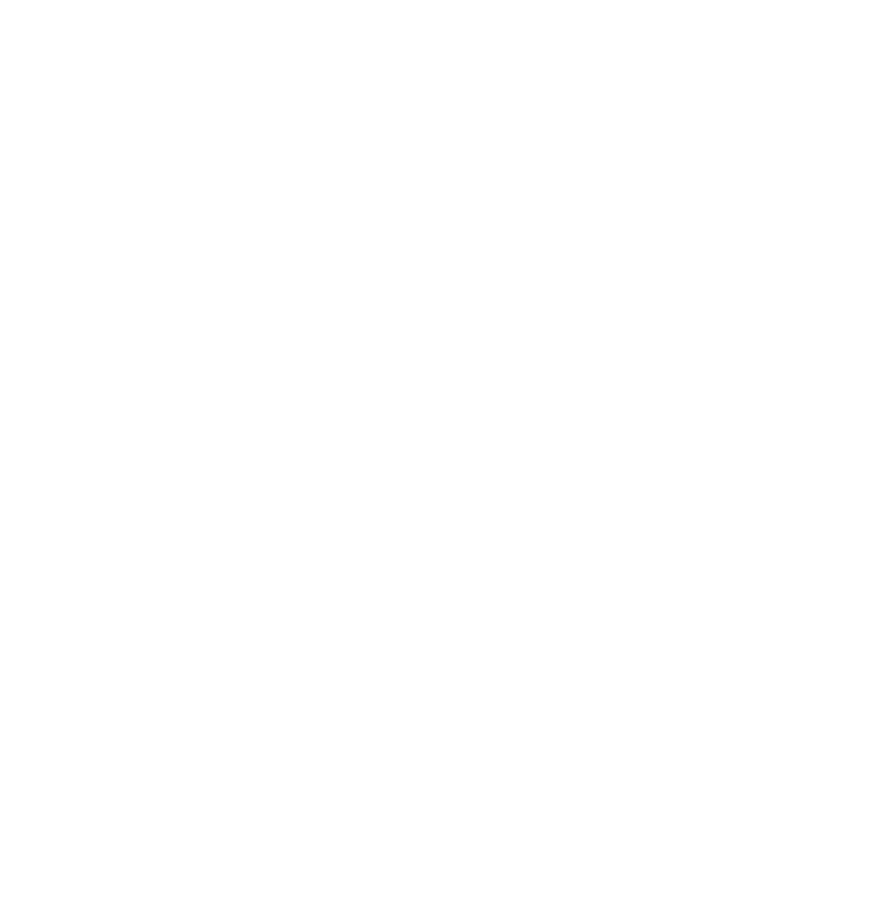
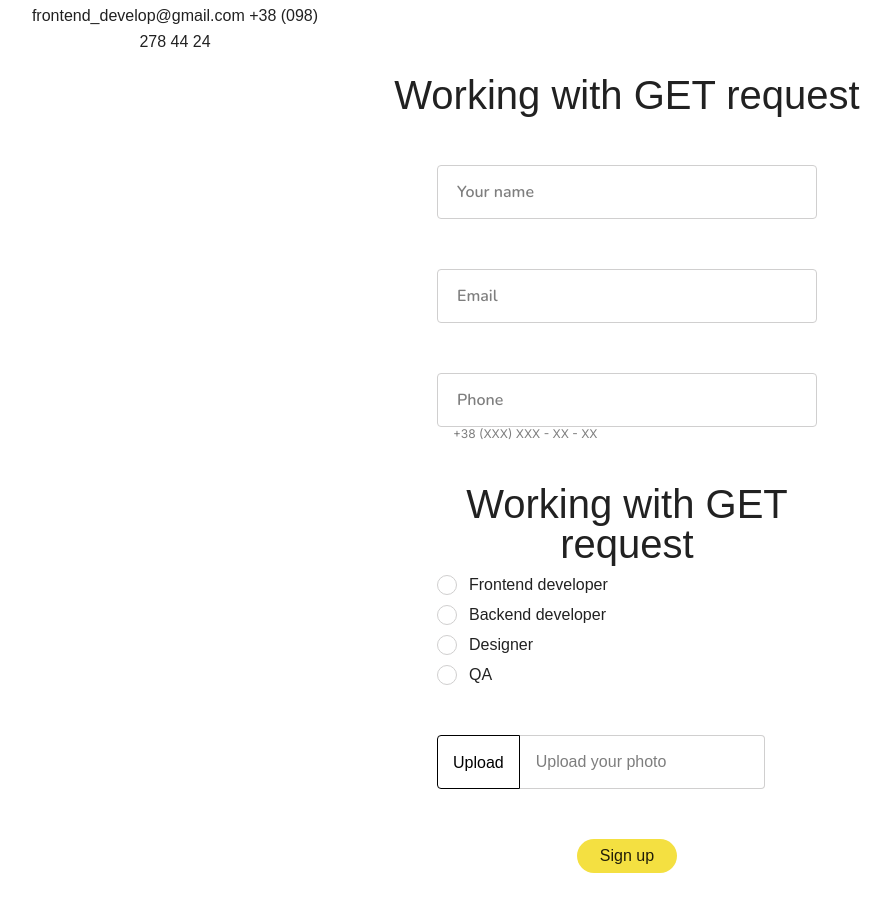
Before and after one commit to Ihorhavryliak/abz, a Next.js app: page / in a window 1280 px wide. Shown: the part 1267-2178 px from the top of the page, without its empty margins (13-904 px from the left). Before the commit the page ends 858 px from the top, so only its background shows below. Built offline with nearby package versions, Linux system fonts and the light colour scheme; a web font is replaced by a local one.

Commit message:
added form , eatch

```diff
--- a/app/components/Button/ButtonGeneral.tsx
+++ b/app/components/Button/ButtonGeneral.tsx
@@ -6,7 +6,6 @@
 
 const ButtonGeneral = ({ onClick, disabled, text }: ButtonGeneralType) => {
   return (
-
     <button
       className="text-custom-black-100 hover:bg-custom-yellow-200 disabled:bg-custom-gray-100 disabled:text-white cursor-pointer font-nunito text-base leading-162 text-center bg-custom-yellow-100 px-[23px] py-1 rounded-[80px]"
       disabled={disabled}
--- /dev/null
+++ b/app/components/Eatch/Each.tsx
@@ -0,0 +1,11 @@
+import { Children } from "react";
+
+type EachType = {
+  render: any;
+  of: any;
+};
+const Each = ({ render, of }: EachType) => {
+  return Children?.toArray(of?.map((item: any, index: number) => render(item, index)));
+};
+
+export default Each;
--- a/app/components/Input/InputGeneral.tsx
+++ b/app/components/Input/InputGeneral.tsx
@@ -1,17 +1,22 @@
 import classNames from "@/app/utils/classNames";
-import {
-  ChangeEvent,
-  useState,
-} from "react";
+import { ChangeEvent, useState } from "react";
 
 type InputGeneralType = {
   error?: string;
   label?: string;
+  type?: string;
+  phone?: string;
 };
-const InputGeneral = ({ error, label }: InputGeneralType) => {
+
+const InputGeneral = ({
+  error,
+  label,
+  type = "text",
+  phone,
+}: InputGeneralType) => {
   const [isFocus, setIsFocus] = useState(false);
   const [value, setValue] = useState("");
-  console.log(value, "value>>");
+
   const handleBlur = () => {
     setIsFocus((prev) => !prev);
   };
@@ -28,14 +33,14 @@
           onFocus={handleFocus}
           onBlur={handleBlur}
           onChange={handleOnChange}
-          type="text"
+          type={type}
           id="floating_outlined"
           className={classNames(
             error
               ? "border-custom-red-100 border-2"
               : "border-custom-gray-200 border",
             value ? "text-custom-black-100" : "text-custom-gray-300",
-            "w-full py-3.5 ps-4 rounded focus:outline-none peer"
+            "w-full py-3.5 ps-4 rounded focus:outline-none peer [appearance:textfield] [&::-webkit-outer-spin-button]:appearance-none [&::-webkit-inner-spin-button]:appearance-none"
           )}
           placeholder=" "
         />
@@ -50,6 +55,11 @@
           {label && label}
         </label>
       </div>
+      {phone && (
+        <div className="text-custom-gray-300 text-xs leading-[117%] ms-4">
+          {phone}
+        </div>
+      )}
       {error && (
         <div className="text-custom-red-100 text-xs leading-[117%] ms-4 mt-1">
           {error}
--- /dev/null
+++ b/app/components/Input/InputRadio.tsx
@@ -0,0 +1,37 @@
+import classNames from "@/app/utils/classNames";
+import React from "react";
+
+type InputRadioType = {
+  checked?: boolean;
+  onClick: () => void;
+  value: string;
+};
+
+const InputRadio = ({ checked, onClick, value }: InputRadioType) => {
+  return (
+    <div className="flex items-center gap-3 h-5">
+      <div className="group cursor-pointer">
+        <div
+          onClick={onClick}
+          className={classNames(
+            checked ? "border-custom-blue-100" : "border-custom-gray-200",
+            "w-5 h-5 rounded-full border  relative group-hover:border-custom-blue-100 "
+          )}
+        >
+          <span
+            className={classNames(
+              checked && "bg-custom-blue-100",
+              "w-2.5 h-2.5 rounded-full absolute left-1 top-1 group-hover:bg-custom-blue-100"
+            )}
+          ></span>
+        </div>
+      </div>
+
+      <div className=" font-nunito text-base leading-162 text-custom-black-100">
+        {value}
+      </div>
+    </div>
+  );
+};
+
+export default InputRadio;
--- /dev/null
+++ b/app/components/Section/SectionForm/SectionForm.tsx
@@ -0,0 +1,45 @@
+import React from "react";
+import InputGeneral from "../../Input/InputGeneral";
+import SelectYourPosition from "./SelectYourPosition/SelectYourPosition";
+import ButtonGeneral from "../../Button/ButtonGeneral";
+import FieldUpload from "../../Fields/FieldUpload";
+
+const SectionForm = () => {
+  return (
+    <div>
+      <h2 className="font-nunito text-custom-black-100 text-[40px] leading-[100%] text-center">
+        Working with GET request
+      </h2>
+      <div className=" flex justify-center">
+        <form className="max-w-[380px] w-full">
+          <div>
+            <div className="mt-[50px]">
+              <InputGeneral label="Your name" />
+            </div>
+            <div className="mt-[50px]">
+              <InputGeneral label="Email" type="email" />
+            </div>
+            <div className="mt-[50px]">
+              <InputGeneral
+                phone={"+38 (XXX) XXX - XX - XX"}
+                label="Phone"
+                type="number"
+              />
+            </div>
+            <div className="mt-[43px]">
+              <SelectYourPosition />
+            </div>
+            <div className="mt-[50px]">
+              <FieldUpload  />
+            </div>
+            <div className="mt-[50px] flex justify-center">
+              <ButtonGeneral text="Sign up" />
+            </div>
+          </div>
+        </form>
+      </div>
+    </div>
+  );
+};
+
+export default SectionForm;
--- /dev/null
+++ b/app/components/Section/SectionForm/SelectYourPosition/SelectYourPosition.tsx
@@ -0,0 +1,64 @@
+import Each from "@/app/components/Eatch/Each";
+import InputRadio from "@/app/components/Input/InputRadio";
+import React from "react";
+
+type ProfessionDataType = {
+  id: number;
+  name: string;
+  onClick: (id: number) => void;
+  checked: boolean;
+};
+
+const professionData = [
+  {
+    id: 1,
+    name: "Frontend developer",
+    onClick: (id: number) => {},
+    checked: false,
+  },
+  {
+    id: 2,
+    name: "Backend developer",
+    onClick: (id: number) => {},
+    checked: false,
+  },
+  {
+    id: 3,
+    name: "Designer",
+    onClick: (id: number) => {},
+    checked: false,
+  },
+  {
+    id: 4,
+    name: "QA",
+    onClick: (id: number) => {},
+    checked: false,
+  },
+];
+
+const SelectYourPosition = () => {
+  return (
+    <div>
+      <h2 className="font-nunito text-custom-black-100 text-[40px] leading-[100%] text-center">
+        Working with GET request
+      </h2>
+      <div className="flex flex-col gap-2.5 mt-[11px]">
+        <Each
+          of={professionData}
+          render={(
+            { checked, id, name, onClick }: ProfessionDataType,
+            index: number
+          ) => (
+            <InputRadio
+              value={name}
+              onClick={() => onClick(id)}
+              checked={checked}
+            />
+          )}
+        />
+      </div>
+    </div>
+  );
+};
+
+export default SelectYourPosition;
--- a/app/components/InformSection/InformSection.tsx
+++ b/app/components/Section/SectionInform/SectionInform.tsx
@@ -1,10 +1,11 @@
 import React from "react";
-import ButtonGeneral from "../Button/ButtonGeneral";
-import photo from "../../../public/assets/images/main.png";
+import ButtonGeneral from "../../Button/ButtonGeneral";
+import photo from "../../../../public/assets/images/main.png";
 import Image from "next/image";
-const InformSection = () => {
+
+const SectionInform = () => {
   return (
-    <div className="relative">
+    <section className="relative">
       <div className="absolute inset-0 bg-black opacity-50"></div>
       <Image
         className="w-full"
@@ -34,8 +35,8 @@
           </div>
         </div>
       </div>
-    </div>
+    </section>
   );
 };
 
-export default InformSection;
+export default SectionInform;
--- /dev/null
+++ b/app/components/Section/SectionUser/SectionUser.tsx
@@ -0,0 +1,15 @@
+import React from 'react'
+import CardGeneral from '../../Cards/CardGeneral'
+
+const SectionUser = () => {
+  return (
+    <section className=' mt-[140px]'>
+      <h2 className='font-nunito text-custom-black-100 text-[40px] leading-[100%] text-center'>Working with GET request</h2>
+      <div className='mt-[50px]'>
+        <CardGeneral />
+      </div>
+    </section>
+  )
+}
+
+export default SectionUser
--- a/app/page.tsx
+++ b/app/page.tsx
@@ -1,13 +1,17 @@
 "use client";
 
 import Header from "./components/Header/Header";
-import InformSection from "./components/InformSection/InformSection";
+import SectionForm from "./components/Section/SectionForm/SectionForm";
+import SectionInform from "./components/Section/SectionInform/SectionInform";
+import SectionUser from "./components/Section/SectionUser/SectionUser";
 
 export default function Home() {
   return (
-    <main className="max-w-mx m-auto w-full px-4">
+    <main className="max-w-mx m-auto w-full px-4 mb-[100px]">
       <Header />
-      <InformSection />
+      <SectionInform />
+      <SectionUser />
+      <SectionForm />
     </main>
   );
 }
```
